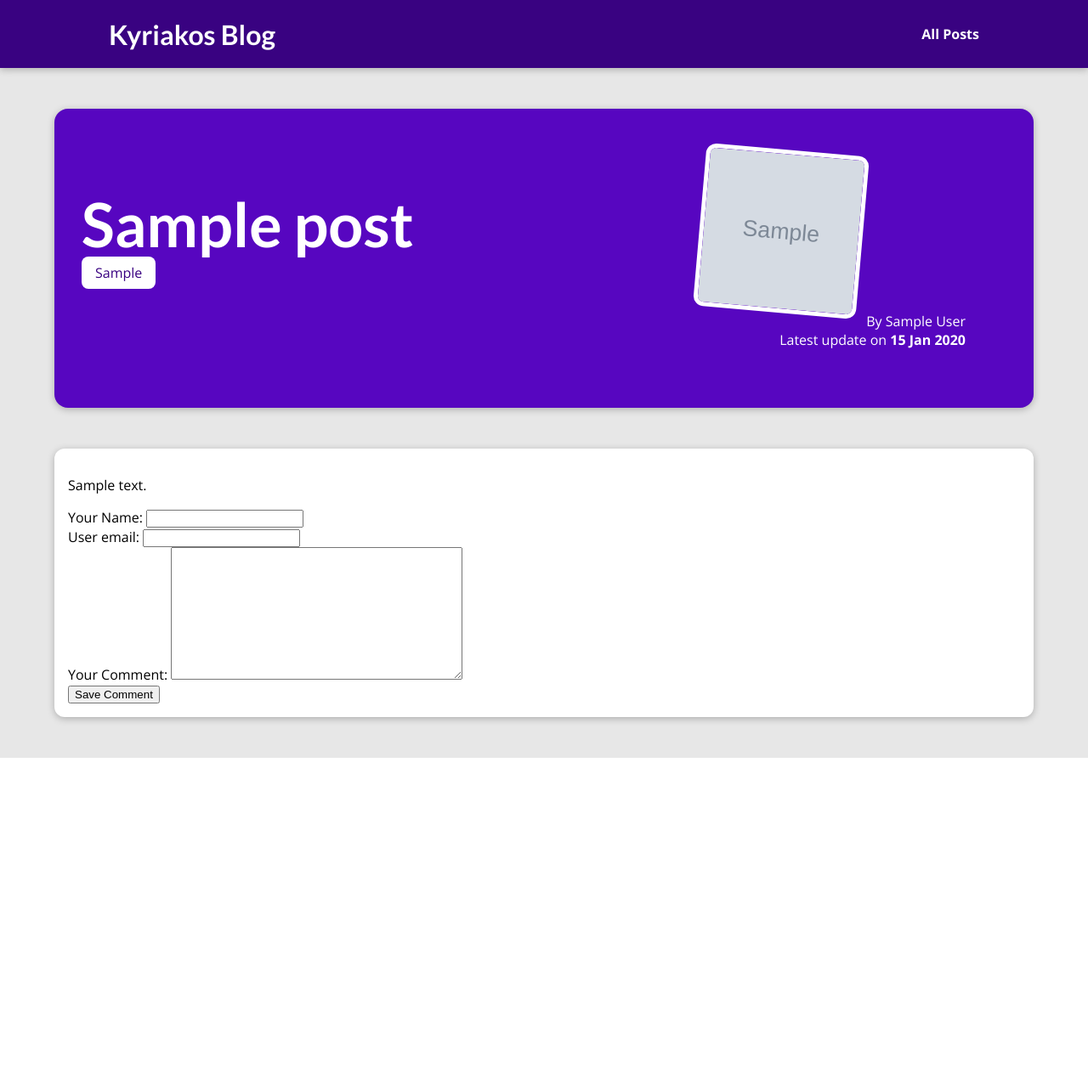
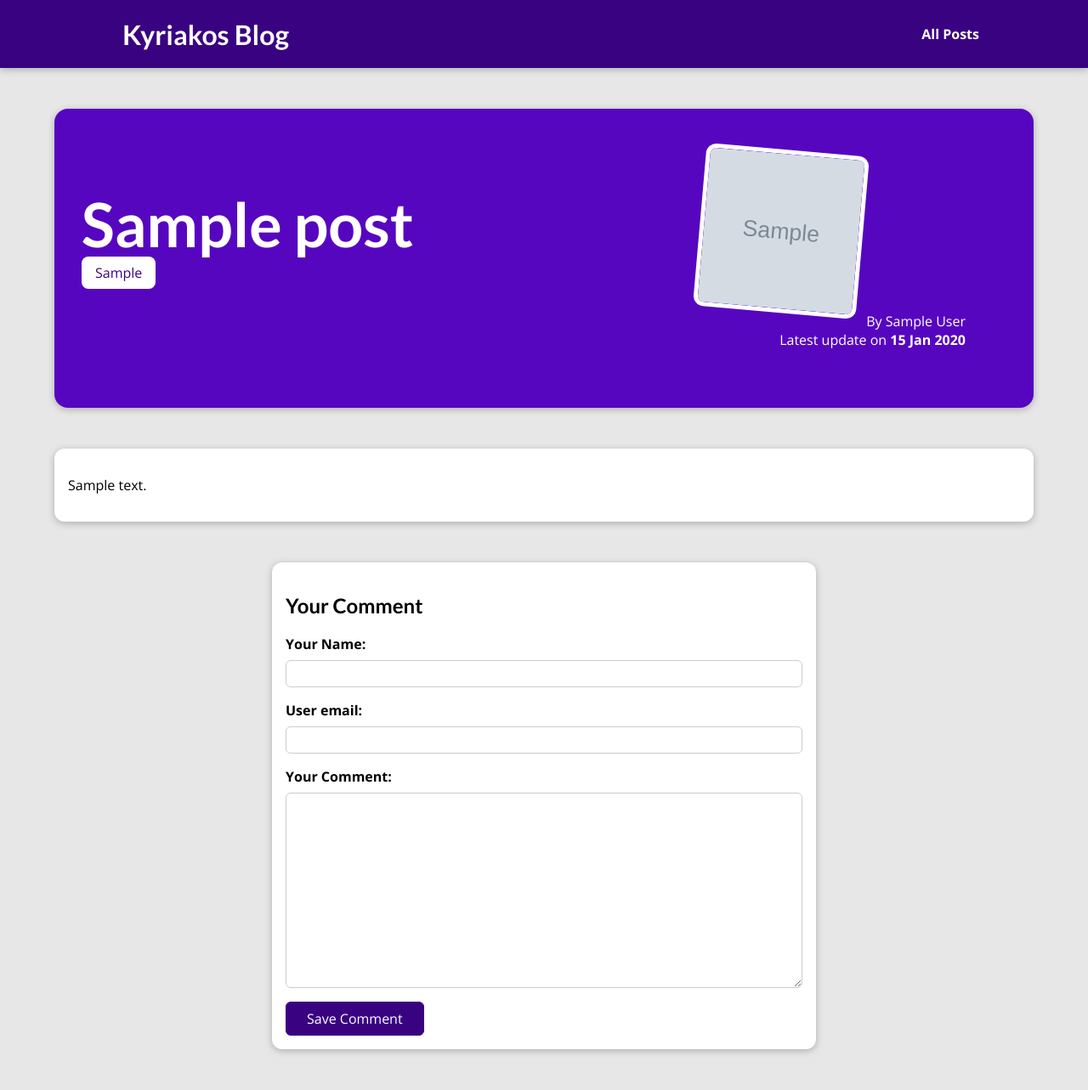
Before and after one commit to KyriakosVerveridis/Building_a_Blog, a Django app: a page that uses mysite/blog/templates/blog/post-detail.html in a window 1280 px wide. Shown: the whole page at 85% size. Before the commit the page ends 892 px from the top, so only its background shows below. Run offline with Django 5.2, Linux system fonts and the light colour scheme; tables that the repository leaves empty hold one stand-in row (values such as "Sample post"); grey boxes marked "Sample" are stand-in pictures.

Commit message:
Styling the Comment Form

```diff
--- a/mysite/blog/static/blog/post-detail.css
+++ b/mysite/blog/static/blog/post-detail.css
@@ -57,6 +57,25 @@ body {
   font-weight: bold;
 }
 
+#read-later {
+  margin: 2rem 0;
+}
+
+#read-later button {
+  background-color: transparent;
+  border: 1px solid white;
+  padding: 0.5rem 2rem;
+  font: inherit;
+  color: white;
+  cursor: pointer;
+}
+
+#read-later button:hover,
+#read-later button:active {
+  background-color: white;
+  color: #390281;
+}
+
 main {
   width: 90%;
   max-width: 90rem;
@@ -73,3 +92,113 @@ main {
   padding: 0.5rem 1rem;
   border-radius: 8px;
 }
+
+#comment-form {
+  margin: 3rem auto;
+  width: 90%;
+  max-width: 40rem;
+  border-radius: 12px;
+  background-color: white;
+  box-shadow: 0 2px 8px rgba(0, 0, 0, 0.25);
+  padding: 1rem;
+}
+
+#comment-form button {
+  font: inherit;
+  background-color: #390281;
+  color: white;
+  border: 1px solid #390281;
+  padding: 0.5rem 1.5rem;
+  border-radius: 6px;
+  cursor: pointer;
+}
+
+#comment-form button:hover,
+#comment-form button:active {
+  background-color: #4f0ba7;
+  border-color: #4f0ba7;
+}
+
+.form-control {
+  margin-bottom: 1rem;
+}
+
+.form-control label {
+  font-weight: bold;
+  margin-bottom: 0.5rem;
+  display: block;
+}
+
+.form-control input,
+.form-control textarea {
+  display: block;
+  width: 100%;
+  font: inherit;
+  padding: 0.25rem;
+  border-radius: 6px;
+  border: 1px solid #ccc;
+}
+
+.errorlist {
+  list-style: none;
+  margin: 0.5rem 0;
+  padding: 0;
+  color: #d6000b;
+}
+
+.invalid label {
+  color: #d6000b;
+}
+
+.invalid input,
+.invalid textarea {
+  border-color: #d6000b;
+  background-color: #ffe6e7;
+}
+
+#alert {
+  margin: 8rem auto 3rem auto;
+  border: 1px solid #d6000b;
+  background-color: #ffe6e7;
+  padding: 1rem;
+  width: 90%;
+  max-width: 40rem;
+}
+
+#alert a {
+  text-decoration: none;
+  border: 1px solid #d6000b;
+  background-color: #d6000b;
+  color: white;
+  padding: 0.25rem 1.5rem;
+  border-radius: 6px;
+}
+
+#comments {
+  margin: 3rem auto;
+  width: 90%;
+  max-width: 60rem;
+  border-radius: 12px;
+  background-color: white;
+  box-shadow: 0 2px 8px rgba(0, 0, 0, 0.25);
+  padding: 1rem 2rem;
+}
+
+#comments ul {
+  list-style: none;
+  margin: 0;
+  padding: 0;
+}
+
+#comments li {
+  margin-bottom: 1rem;
+  border-bottom: 2px solid #ccc;
+}
+
+#comments li:last-of-type {
+  border-bottom: none;
+}
+
+#comments h2 {
+  color: #464646;
+}
--- a/mysite/blog/templates/blog/post-detail.html
+++ b/mysite/blog/templates/blog/post-detail.html
@@ -28,11 +28,18 @@
 
     <main>
         {{ post.content|linebreaks }}
-        <div>
-            <form action="">
-                {{ comment_form }}
-                <button>Save Comment</button>
-            </form>
-        </div>
     </main>
+    <section id="comment-form">
+        <h2>Your Comment</h2>
+        <form>
+            {% for form_field in comment_form %}
+                <div class="form-control">
+                    {{ form_field.label_tag }}
+                    {{ form_field }}
+                    {{ form_field.errors }}
+                </div>
+                {% endfor %}
+            <button>Save Comment</button>
+        </form>
+    </section>
 {% endblock content %}
--- a/mysite/static/app.css
+++ b/mysite/static/app.css
@@ -35,6 +35,7 @@ h3 {
   text-decoration: none;
   color: white;
   font-weight: bold;
+  margin-left: 1rem;
 }
 
 #main-navigation a:hover,
```
